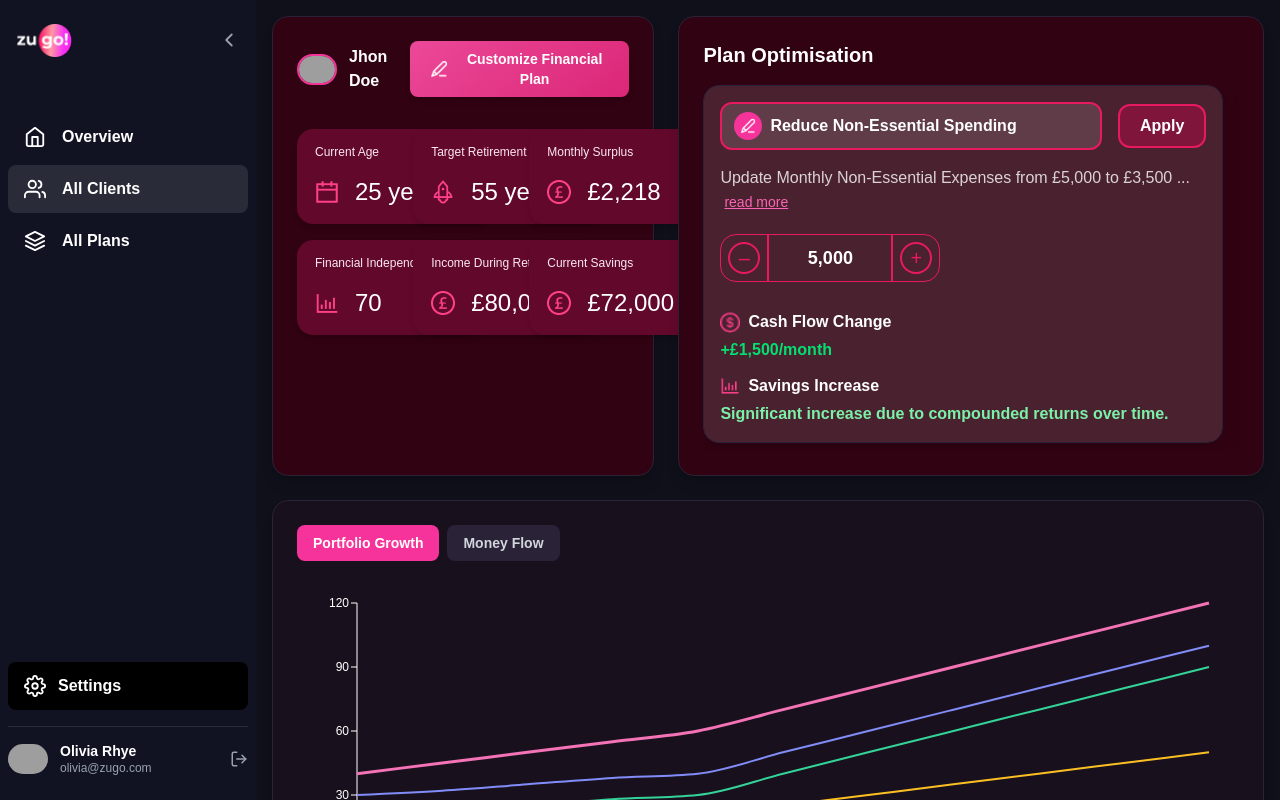
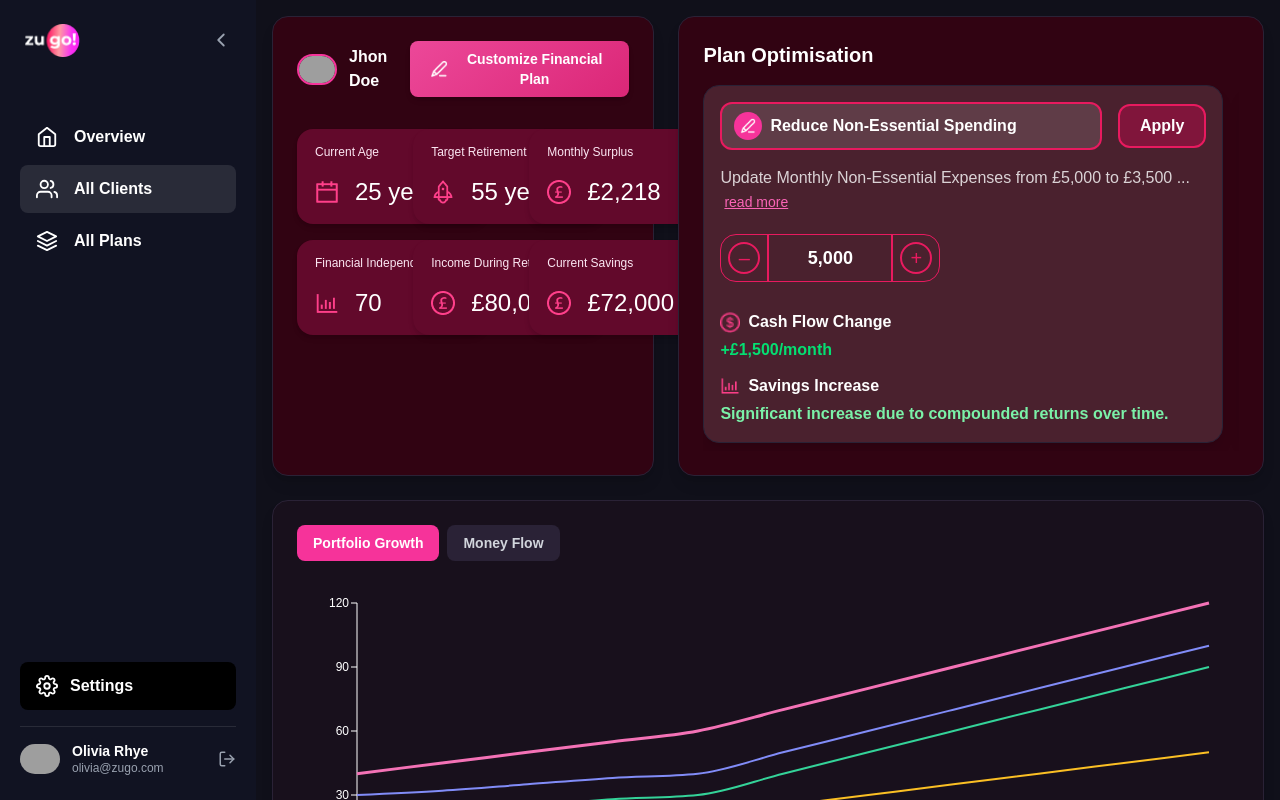
Before and after one commit to PrathamALLer/cashflow-dashboard, a Next.js app: page / in a window 1280 px wide. Shown: the top 800 px of the page. Built offline with nearby package versions, Linux system fonts and the light colour scheme; grey boxes are pictures that could not be loaded.

Commit message:
UI sidebar improvements

```diff
--- a/src/components/Sidebar.tsx
+++ b/src/components/Sidebar.tsx
@@ -17,7 +17,7 @@ export default function Sidebar() {
     >
       <div>
         {/* Logo and toggle */}
-        <div className="flex items-center justify-between px-4 py-6 relative">
+        <div className={`flex items-center justify-between ${collapsed ? 'px-3' : 'px-6'} py-6 relative`}>
           <div className={`flex items-center ${collapsed ? 'justify-center w-full' : 'gap-2'}`} style={collapsed ? {width: '100%'} : {}}>
             <div className={collapsed ? 'w-[90%] flex justify-center' : ''}>
               <Image
@@ -52,7 +52,7 @@ export default function Sidebar() {
           ) : null}
         </div>
         {/* Navigation */}
-        <nav className="mt-8 flex flex-col gap-1">
+        <nav className={`mt-8 flex flex-col gap-1 ${collapsed ? '' : 'px-3'}`}>
           {navItems.map((item) => (
             <a
               key={item.label}
@@ -69,7 +69,7 @@ export default function Sidebar() {
           ))}
         </nav>
       </div>
-      <div className="flex flex-col gap-4 mb-6 px-2">
+      <div className={`flex flex-col gap-4 mb-6 ${collapsed ? 'px-2' : 'px-5'}`}>
         {/* Settings */}
         <a
           href="#"
```
